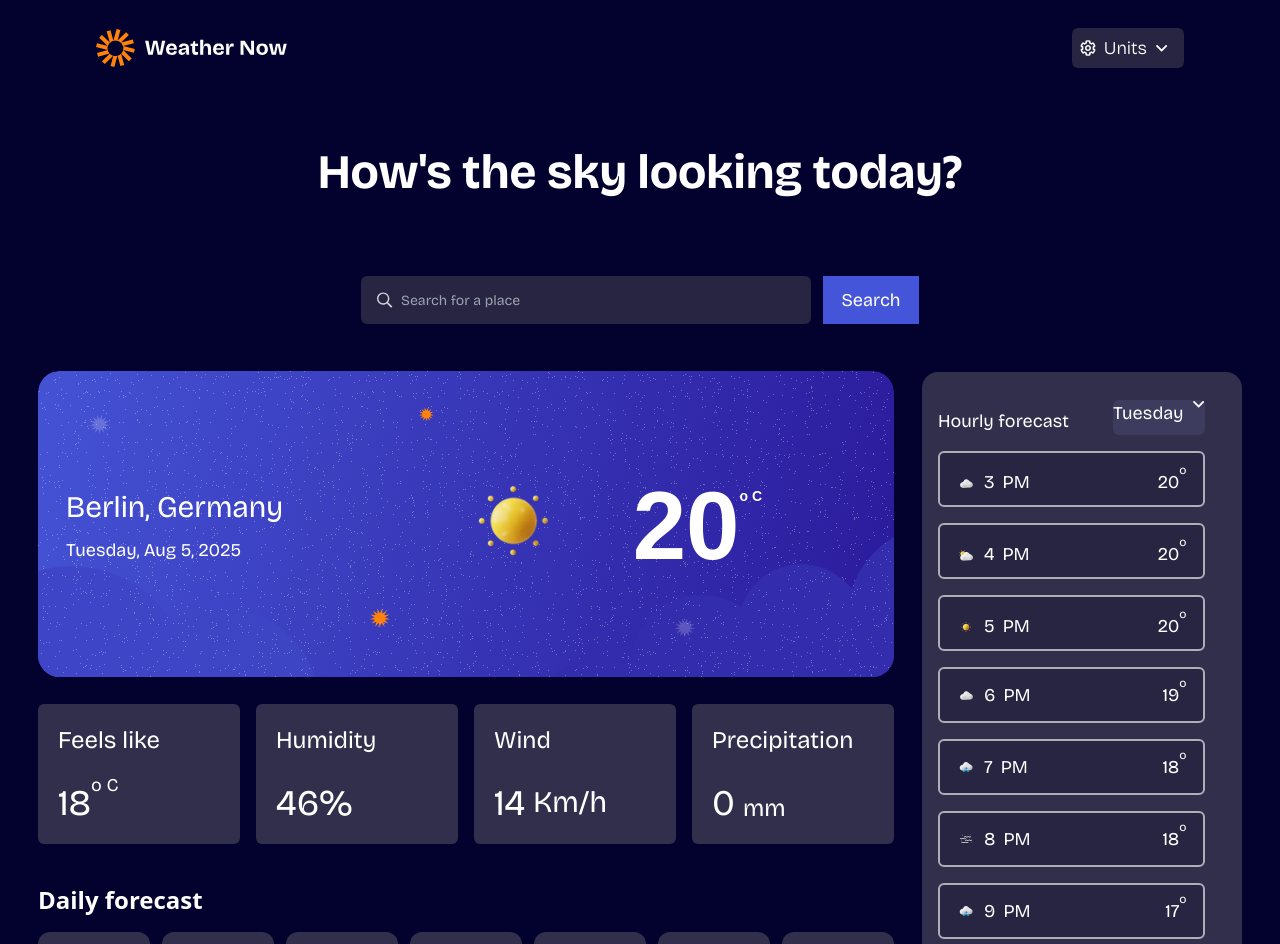
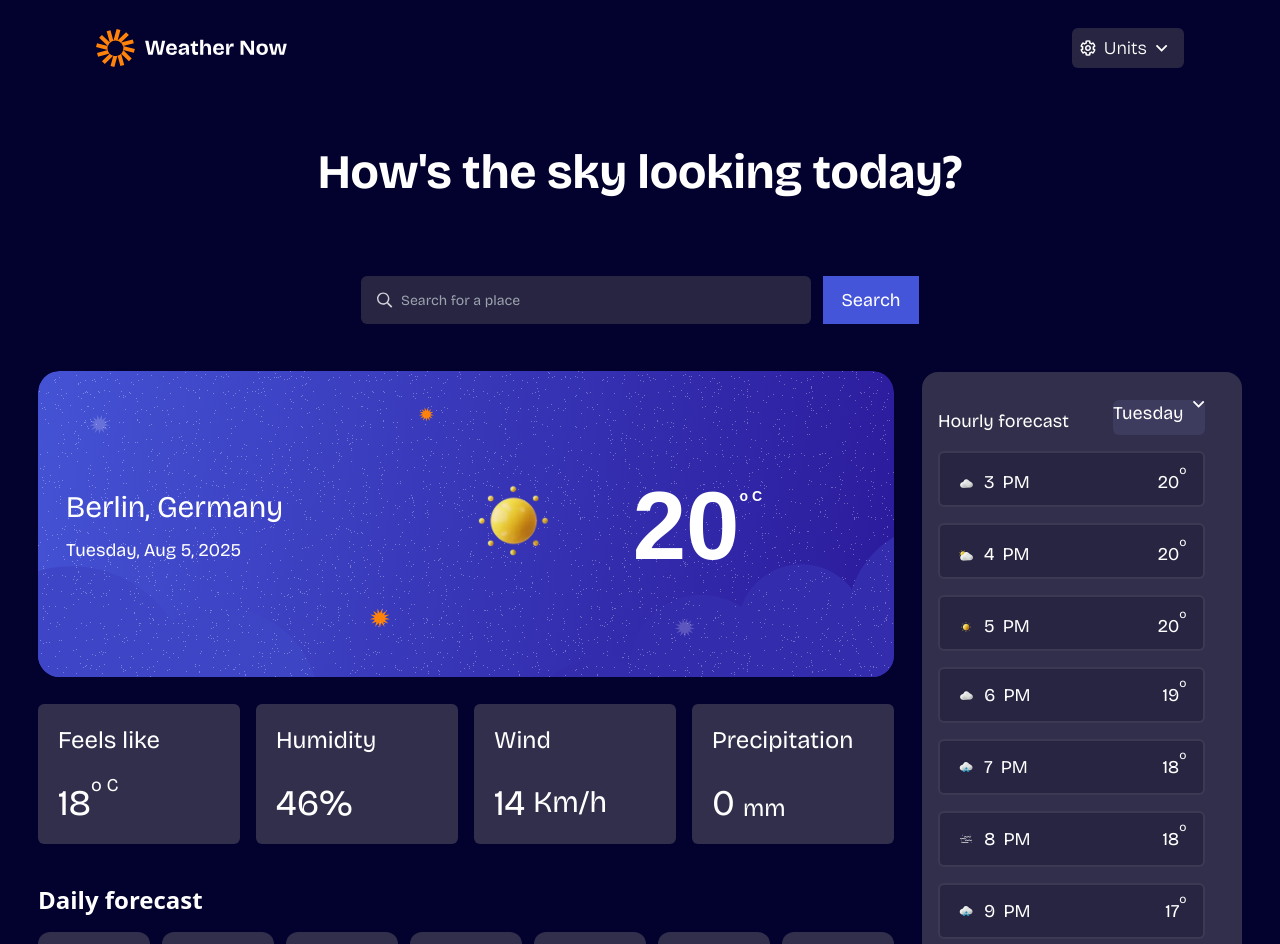
Before and after one commit to Mayowa-de/Frontend-mentor-hack-weather-app, a React (Vite) app: page / in a window 1280 px wide. Shown: the top 944 px of the page. Built offline with nearby package versions, Linux system fonts and the light colour scheme; a web font is replaced by a local one.

Commit message:
add opacity to the borderColor of  the cards

```diff
--- a/src/Hero/HourCast.jsx
+++ b/src/Hero/HourCast.jsx
@@ -21,7 +21,7 @@ export default function HourCast() {
               </button>
             </div>
           </div>
-          <div className="bg-secondary rounded-md border-2 text-white card border-borderColor p-4  shadow-none h-14">
+          <div className="bg-secondary rounded-md border-2 text-white card border-borderColor/15 p-4  shadow-none h-14">
             <div className="flex items-center gap-2 justify-start w-full text-white">
               <img src={OverCastIcon} alt="" className="w-5" />
               <h4 className="flex text-sans">3</h4>
@@ -32,7 +32,7 @@ export default function HourCast() {
               </div>
             </div>
           </div>
-          <div className="bg-secondary rounded-md border-2 card border-borderColor p-4 items-center shadow-none h-14">
+          <div className="bg-secondary rounded-md border-2 card border-borderColor/15 p-4 items-center shadow-none h-14">
             <div className="flex items-center gap-2 justify-start w-full text-white">
               <img src={PartlySunnyIcon} alt="" className="w-5" />
               <h4 className="flex text-sans">4</h4>
@@ -43,7 +43,7 @@ export default function HourCast() {
               </div>
             </div>
           </div>
-          <div className="bg-secondary rounded-md border-2 card border-borderColor p-4 items-center shadow-none h-14">
+          <div className="bg-secondary rounded-md border-2 card border-borderColor/15 p-4 items-center shadow-none h-14">
             <div className="flex items-center gap-2 justify-start w-full text-white">
               <img src={SunnyIcon} alt="" className="w-5" />
               <h4 className="flex text-sans">5</h4>
@@ -54,7 +54,7 @@ export default function HourCast() {
               </div>
             </div>
           </div>
-          <div className="bg-secondary rounded-md border-2 card border-borderColor p-4 flex items-center shadow-none h-14">
+          <div className="bg-secondary rounded-md border-2 card border-borderColor/15 p-4 flex items-center shadow-none h-14">
             <div className="flex items-center gap-2 justify-start w-full text-white">
               <img src={OverCastIcon} alt="" className="w-5" />
               <h4 className="flex text-sans">6</h4>
@@ -65,7 +65,7 @@ export default function HourCast() {
               </div>
             </div>
           </div>
-          <div className="bg-secondary rounded-md border-2 card border-borderColor p-4 flex items-center shadow-none h-14">
+          <div className="bg-secondary rounded-md border-2 card border-borderColor/15 p-4 flex items-center shadow-none h-14">
             <div className="flex items-center gap-2 justify-start w-full text-white">
               <img src={RainIcon} alt="" className="w-5" />
               <h4 className="flex text-sans">7</h4>
@@ -76,7 +76,7 @@ export default function HourCast() {
               </div>
             </div>
           </div>
-          <div className="bg-secondary rounded-md border-2 card border-borderColor p-4 flex items-center shadow-none h-14">
+          <div className="bg-secondary rounded-md border-2 card border-borderColor/15 p-4 flex items-center shadow-none h-14">
             <div className="flex items-center gap-2 justify-start w-full text-white">
               <img src={FogIcon} alt="" className="w-5" />
               <h4 className="flex text-sans">8</h4>
@@ -87,7 +87,7 @@ export default function HourCast() {
               </div>
             </div>
           </div>
-          <div className="bg-secondary rounded-md border-2 card border-borderColor p-4 flex items-center shadow-none h-14">
+          <div className="bg-secondary rounded-md border-2 card border-borderColor/15 p-4 flex items-center shadow-none h-14">
             <div className="flex items-center gap-2 justify-start w-full text-white">
               <img src={RainIcon} alt="" className="w-5" />
               <h4 className="flex text-sans">9</h4>
@@ -98,7 +98,7 @@ export default function HourCast() {
               </div>
             </div>
           </div>
-          <div className="bg-secondary rounded-md border-2 card border-borderColor p-4 flex items-center h-14 shadow-none">
+          <div className="bg-secondary rounded-md border-2 card border-borderColor/15 p-4 flex items-center h-14 shadow-none">
             <div className="flex items-center gap-2 justify-start w-full text-white">
               <img src={RainIcon} alt="" className="w-5" />
               <h4 className="flex text-sans">10</h4>
```
